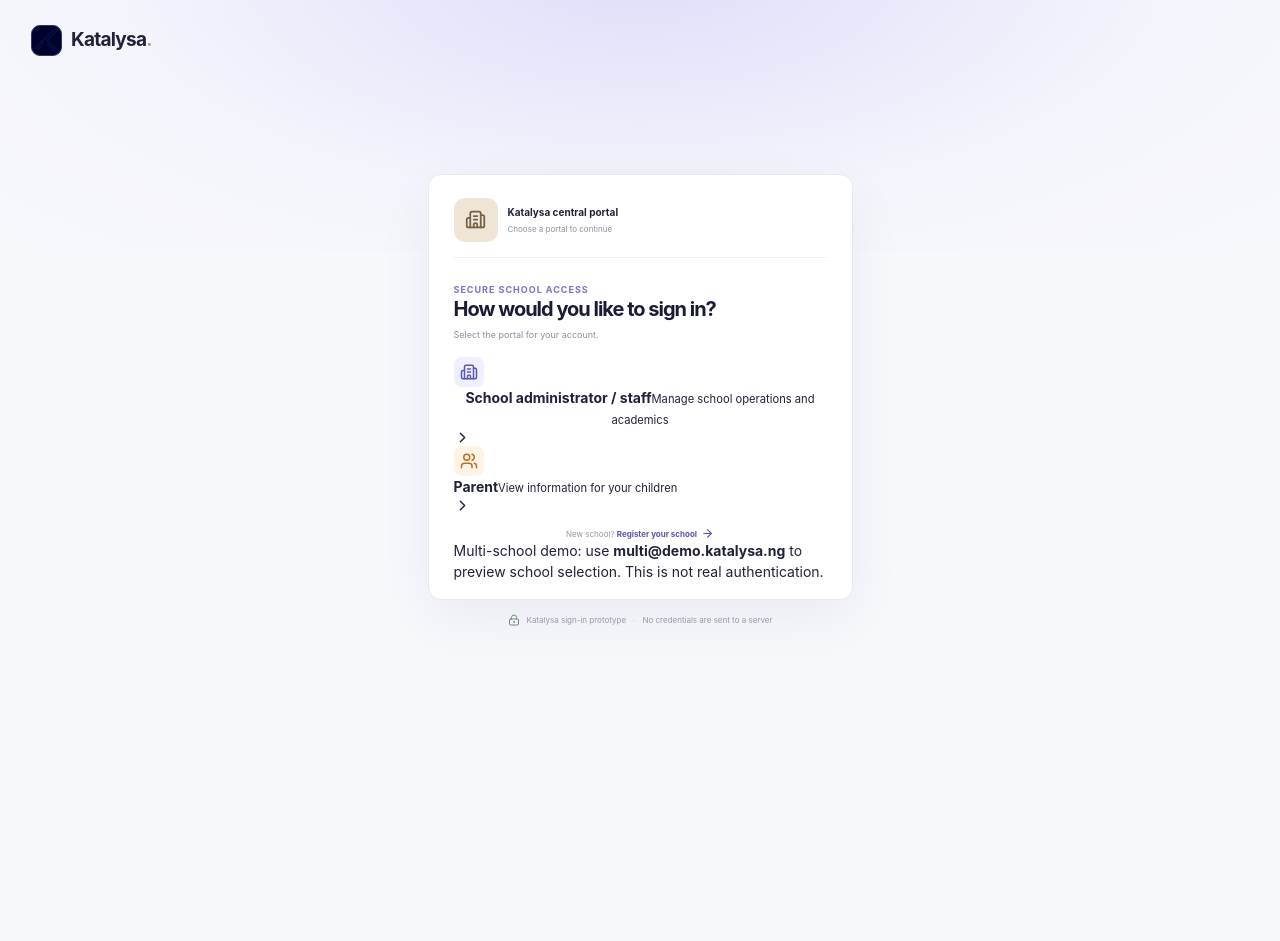
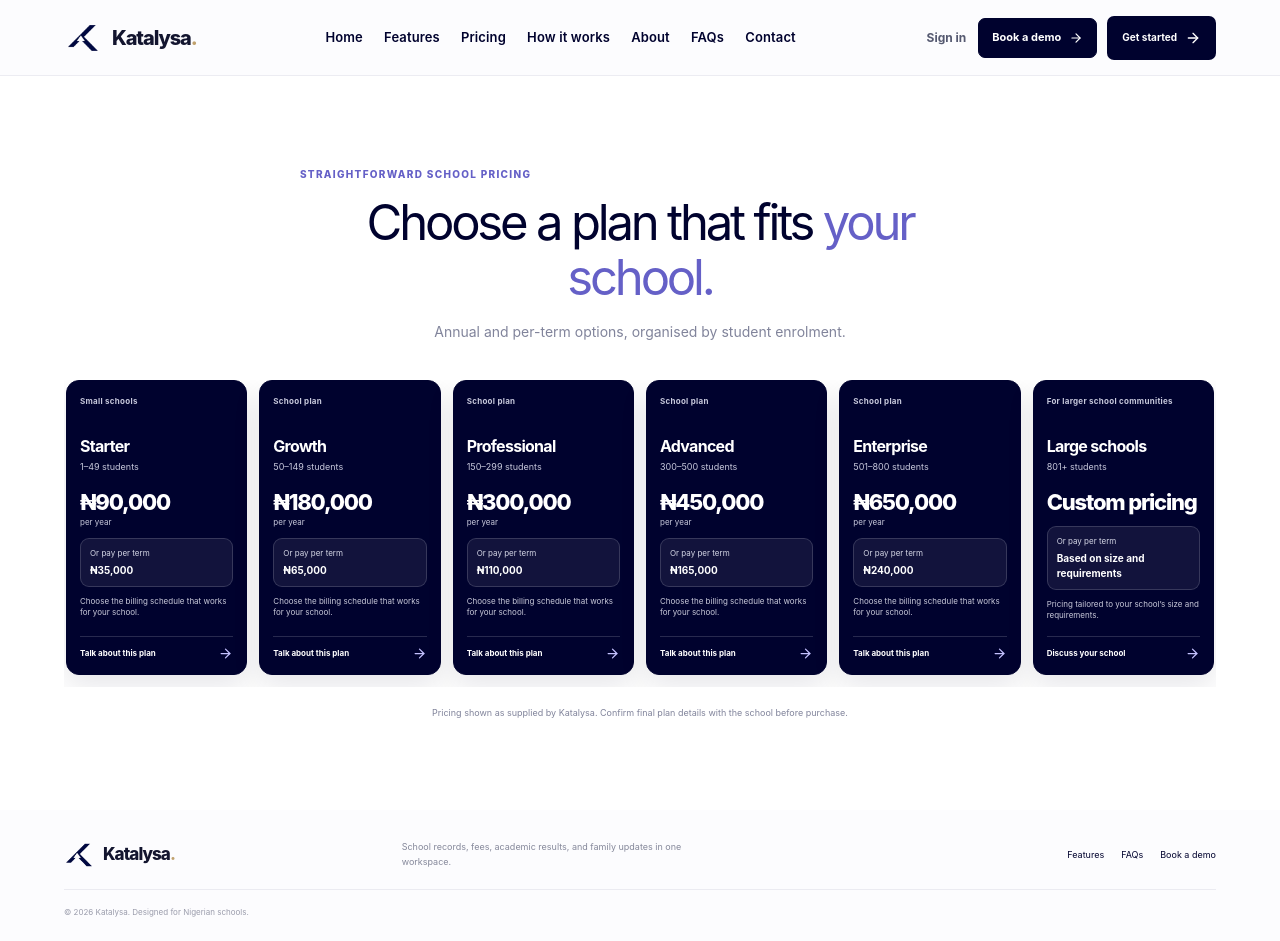
Before and after one commit to Paslam-Technologies-and-Innovations/katalysa-frontend-prototype, a Next.js app: page /pricing in a window 1280 px wide. Before the commit the page ends 800 px from the top, so only its background shows below. Built offline with nearby package versions, Linux system fonts and the light colour scheme.

Commit message:
Updated Pricing now open as a separate page

```diff
--- /dev/null
+++ b/app/pricing/page.tsx
@@ -0,0 +1,11 @@
+import type { Metadata } from "next";
+import PricingPage from "@/components/PricingPage";
+
+export const metadata: Metadata = {
+  title: "Pricing | Katalysa",
+  description: "Compare Katalysa school plans by student enrolment, with annual and per-term pricing.",
+};
+
+export default function PricingRoute() {
+  return <PricingPage />;
+}
--- a/components/LandingPage.tsx
+++ b/components/LandingPage.tsx
@@ -23,15 +23,6 @@
   { icon: CircleDollarSign, title: "Fee balances are hard to follow", detail: "Record payments against school fees and review what has been paid or remains outstanding." },
   { icon: ChartNoAxesCombined, title: "Results take too long to prepare", detail: "Enter scores, calculate results, and prepare report cards from the academic workspace." },
   { icon: MessageSquareText, title: "School updates get missed", detail: "Publish announcements for parents and give families a place to view school information." },
-];
-
-const pricing = [
-  { name: "Starter", students: "1–49 students", year: "₦90,000", term: "₦35,000", group: "Small schools" },
-  { name: "Growth", students: "50–149 students", year: "₦180,000", term: "₦65,000" },
-  { name: "Professional", students: "150–299 students", year: "₦300,000", term: "₦110,000" },
-  { name: "Advanced", students: "300–500 students", year: "₦450,000", term: "₦165,000" },
-  { name: "Enterprise", students: "501–800 students", year: "₦650,000", term: "₦240,000" },
-  { name: "Large schools", students: "801+ students", year: "Custom pricing", term: "Based on size and requirements" },
 ];
 
 const faqs = [
@@ -67,7 +58,7 @@
         <nav className={`marketing-nav${menuOpen ? " marketing-nav-open" : ""}`} aria-label="Main navigation">
           <a href="#home" onClick={closeMenu}>Home</a>
           <a href="#features" onClick={closeMenu}>Features</a>
-          <a href="#pricing" onClick={closeMenu}>Pricing</a>
+          <Link href="/pricing" onClick={closeMenu}>Pricing</Link>
           <a href="#how-it-works" onClick={closeMenu}>How it works</a>
           <a href="#about" onClick={closeMenu}>About</a>
           <a href="#faq" onClick={closeMenu}>FAQs</a>
@@ -119,19 +110,6 @@
         <span>LESS ADMIN OVERLOAD</span><i/><span>CLEARER SCHOOL RECORDS</span><i/><span>BETTER FAMILY CONNECTIONS</span><i/><span>BUILT FOR NIGERIA</span>
       </section>
 
-      <section className="marketing-pricing marketing-section" id="pricing">
-        <div className="marketing-section-heading"><span className="marketing-eyebrow">STRAIGHTFORWARD SCHOOL PRICING</span><h2>Choose a plan that fits <em>your school.</em></h2><p>Annual and per-term options, organised by student enrolment.</p></div>
-        <div className="pricing-grid">{pricing.map((plan,index)=><article className="pricing-card" key={plan.name}>
-          <div className="pricing-card-top"><span className="pricing-tier-label">{plan.group ?? (index===5 ? "For larger school communities" : "School plan")}</span></div>
-          <h3 className="pricing-name">{plan.name}</h3><p className="pricing-students">{plan.students}</p>
-          <div className="pricing-amount"><strong>{plan.year}</strong><span>{plan.year==="Custom pricing"?"":"per year"}</span></div>
-          <div className="pricing-term"><span>Or pay per term</span><strong>{plan.term}</strong></div>
-          <p className="pricing-plan-note">{plan.year==="Custom pricing"?"Pricing tailored to your school’s size and requirements.":"Choose the billing schedule that works for your school."}</p>
-          <a className="pricing-link" href="#contact">{plan.year==="Custom pricing"?"Discuss your school":"Talk about this plan"}<ArrowRight size={15}/></a>
-        </article>)}</div>
-        <small className="pricing-note">Pricing shown as supplied by Katalysa. Confirm final plan details with the school before purchase.</small>
-      </section>
-
       <section className="marketing-section marketing-features" id="features">
         <div className="features-intro"><div className="marketing-section-heading"><span className="marketing-eyebrow">THE KATALYSA WORKSPACE</span><h2>Everything your school team needs, <em>clearly organised.</em></h2><p>Explore the tools available today for the people, learning, finances, and family communication that keep a school moving.</p></div><div className="features-summary"><span className="features-summary-icon"><ChartNoAxesCombined size={20}/></span><strong>One connected workspace</strong><small>Designed for everyday school operations</small></div></div>
         <div className="features-dashboard">
--- /dev/null
+++ b/components/PricingPage.tsx
@@ -0,0 +1,69 @@
+"use client";
+
+import Image from "next/image";
+import Link from "next/link";
+import { useState } from "react";
+import { ArrowRight, Menu, X } from "lucide-react";
+import { pricingPlans } from "@/lib/pricing";
+
+export default function PricingPage() {
+  const [menuOpen, setMenuOpen] = useState(false);
+  const closeMenu = () => setMenuOpen(false);
+
+  return (
+    <main className="marketing-site pricing-page">
+      <header className="marketing-header">
+        <Link className="marketing-brand" href="/#home" aria-label="Katalysa home" onClick={closeMenu}>
+          <span className="marketing-brand-mark"><Image src="/katalysa-logo.png" alt="" width={30} height={30} /></span>
+          <span>Katalysa<span className="brand-period">.</span></span>
+        </Link>
+        <button className="marketing-menu-button" aria-label={menuOpen ? "Close navigation" : "Open navigation"} aria-expanded={menuOpen} onClick={() => setMenuOpen(!menuOpen)}>
+          {menuOpen ? <X size={21} /> : <Menu size={21} />}
+        </button>
+        <nav className={`marketing-nav${menuOpen ? " marketing-nav-open" : ""}`} aria-label="Main navigation">
+          <Link href="/#home" onClick={closeMenu}>Home</Link>
+          <Link href="/#features" onClick={closeMenu}>Features</Link>
+          <Link href="/pricing" aria-current="page" onClick={closeMenu}>Pricing</Link>
+          <Link href="/#how-it-works" onClick={closeMenu}>How it works</Link>
+          <Link href="/#about" onClick={closeMenu}>About</Link>
+          <Link href="/#faq" onClick={closeMenu}>FAQs</Link>
+          <Link href="/#contact" onClick={closeMenu}>Contact</Link>
+        </nav>
+        <div className="marketing-header-actions">
+          <Link className="marketing-login" href="/login">Sign in</Link>
+          <Link className="button button-outline marketing-book" href="/#contact">Book a demo <ArrowRight size={14} /></Link>
+          <Link className="button button-primary marketing-get-started" href="/register">Get started <ArrowRight size={16} /></Link>
+        </div>
+      </header>
+
+      <section className="marketing-pricing marketing-section" id="pricing">
+        <div className="marketing-section-heading">
+          <span className="marketing-eyebrow">STRAIGHTFORWARD SCHOOL PRICING</span>
+          <h1>Choose a plan that fits <em>your school.</em></h1>
+          <p>Annual and per-term options, organised by student enrolment.</p>
+        </div>
+        <div className="pricing-grid">
+          {pricingPlans.map((plan, index) => (
+            <article className="pricing-card" key={plan.name}>
+              <div className="pricing-card-top"><span className="pricing-tier-label">{plan.group ?? (index === 5 ? "For larger school communities" : "School plan")}</span></div>
+              <h2 className="pricing-name">{plan.name}</h2>
+              <p className="pricing-students">{plan.students}</p>
+              <div className="pricing-amount"><strong>{plan.year}</strong><span>{plan.year === "Custom pricing" ? "" : "per year"}</span></div>
+              <div className="pricing-term"><span>Or pay per term</span><strong>{plan.term}</strong></div>
+              <p className="pricing-plan-note">{plan.year === "Custom pricing" ? "Pricing tailored to your school’s size and requirements." : "Choose the billing schedule that works for your school."}</p>
+              <Link className="pricing-link" href="/#contact">{plan.year === "Custom pricing" ? "Discuss your school" : "Talk about this plan"}<ArrowRight size={15} /></Link>
+            </article>
+          ))}
+        </div>
+        <small className="pricing-note">Pricing shown as supplied by Katalysa. Confirm final plan details with the school before purchase.</small>
+      </section>
+
+      <footer className="marketing-footer">
+        <Link className="marketing-brand" href="/#home"><span className="marketing-brand-mark"><Image src="/katalysa-logo.png" alt="" width={26} height={26} /></span><span>Katalysa<span className="brand-period">.</span></span></Link>
+        <p>School records, fees, academic results, and family updates in one workspace.</p>
+        <nav aria-label="Footer navigation"><Link href="/#features">Features</Link><Link href="/#faq">FAQs</Link><Link href="/#contact">Book a demo</Link></nav>
+        <small>© 2026 Katalysa. Designed for Nigerian schools.</small>
+      </footer>
+    </main>
+  );
+}
--- /dev/null
+++ b/lib/pricing.ts
@@ -0,0 +1,8 @@
+export const pricingPlans = [
+  { name: "Starter", students: "1–49 students", year: "₦90,000", term: "₦35,000", group: "Small schools" },
+  { name: "Growth", students: "50–149 students", year: "₦180,000", term: "₦65,000" },
+  { name: "Professional", students: "150–299 students", year: "₦300,000", term: "₦110,000" },
+  { name: "Advanced", students: "300–500 students", year: "₦450,000", term: "₦165,000" },
+  { name: "Enterprise", students: "501–800 students", year: "₦650,000", term: "₦240,000" },
+  { name: "Large schools", students: "801+ students", year: "Custom pricing", term: "Based on size and requirements" },
+];
```
Also changed, not shown: app/globals.css.
